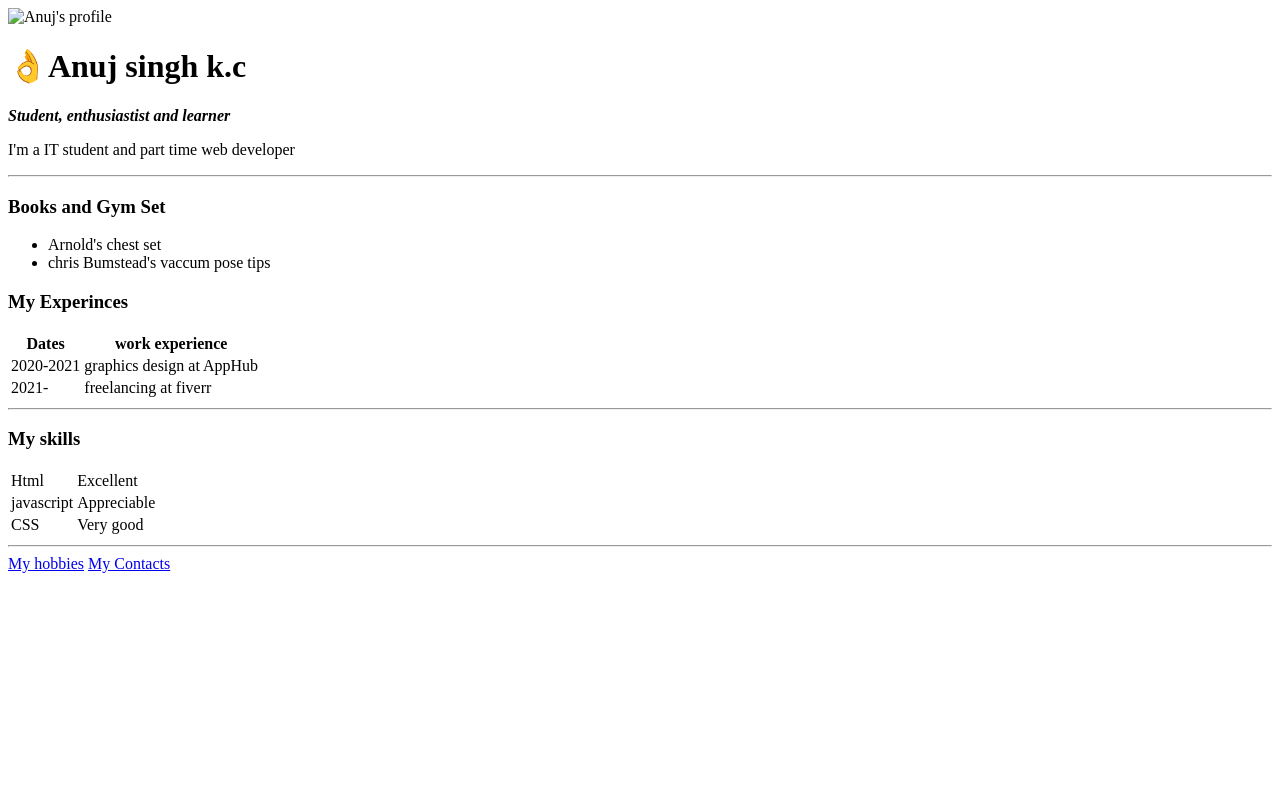
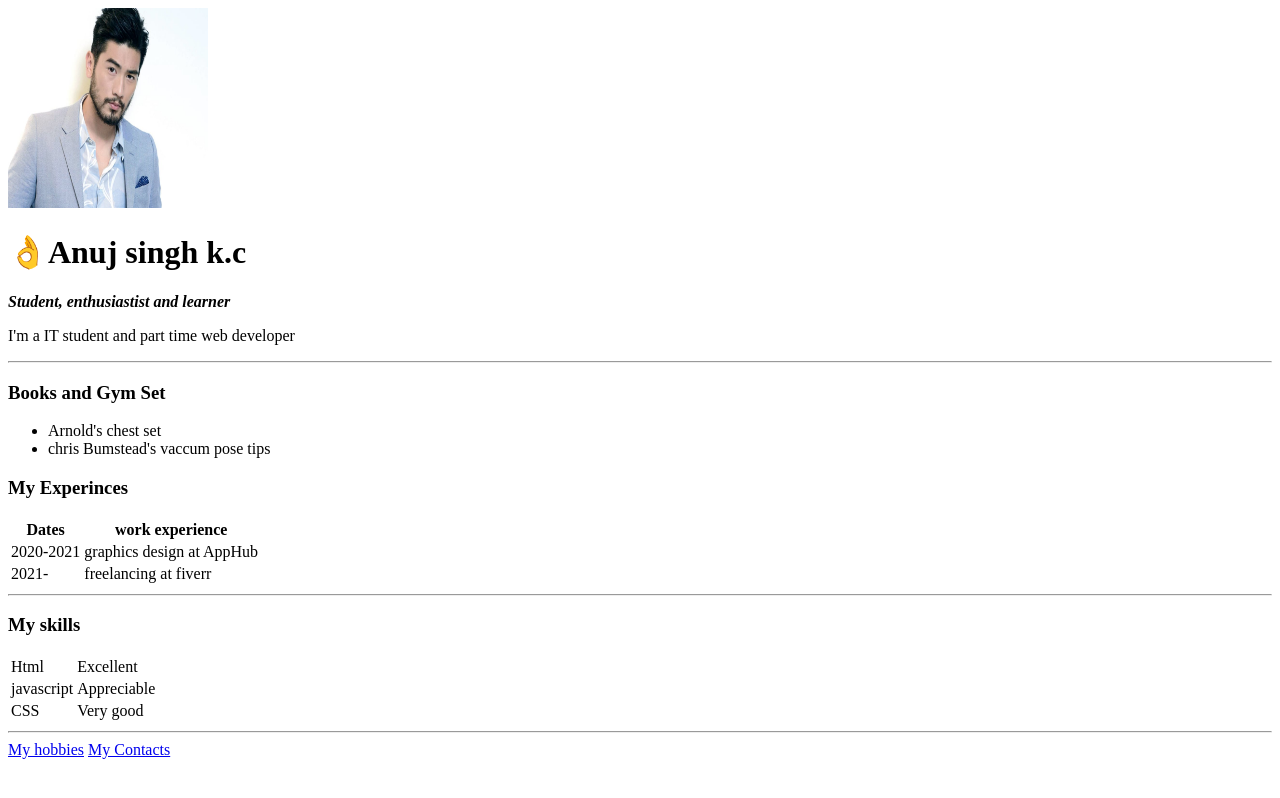
Before and after one commit to anuj-400/cv, a plain HTML site: page index.html in a window 1280 px wide. Drawn offline with Linux system fonts and the light colour scheme.

Commit message:
Update index.html
location of image changed

```diff
--- a/index.html
+++ b/index.html
@@ -8,7 +8,7 @@
 </head>
 
 <body>
-  <img src="image\anupam\anuj.jpg" alt="Anuj's profile" height="200" width="200">
+  <img src="image\anuj.jpg" alt="Anuj's profile" height="200" width="200">
   <h1>👌Anuj singh k.c</h1>
   <p><em><strong>Student, enthusiastist and learner</strong></em></p>
   <p>I'm a IT student and part time web developer</p>
```
